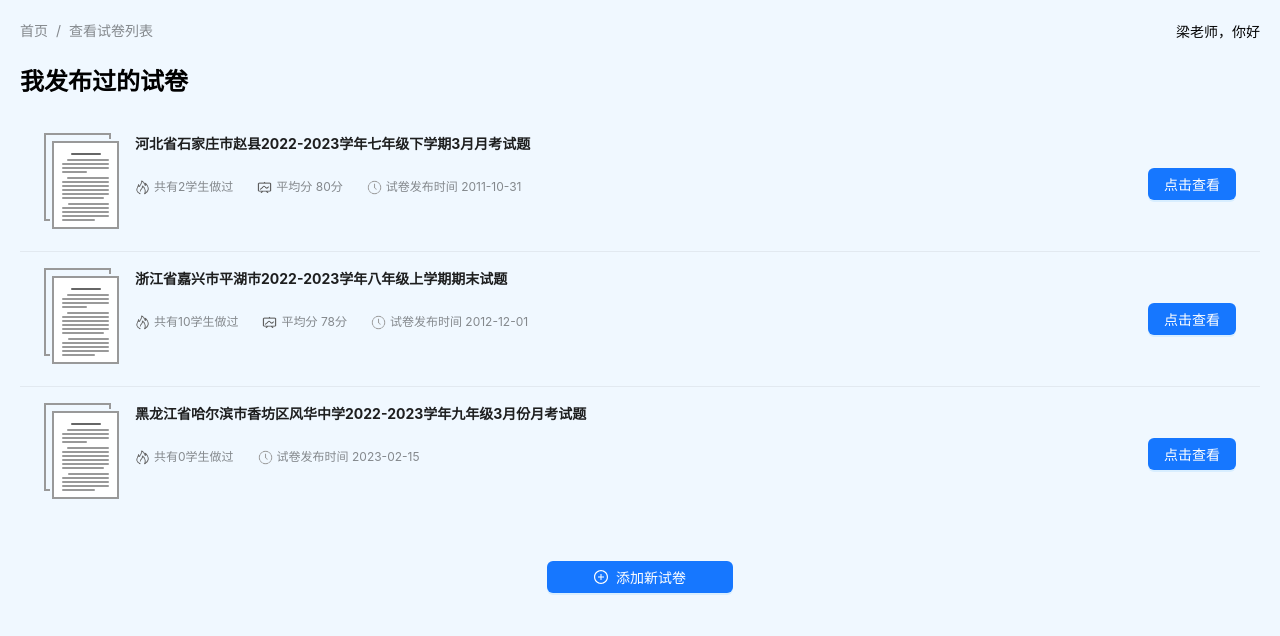
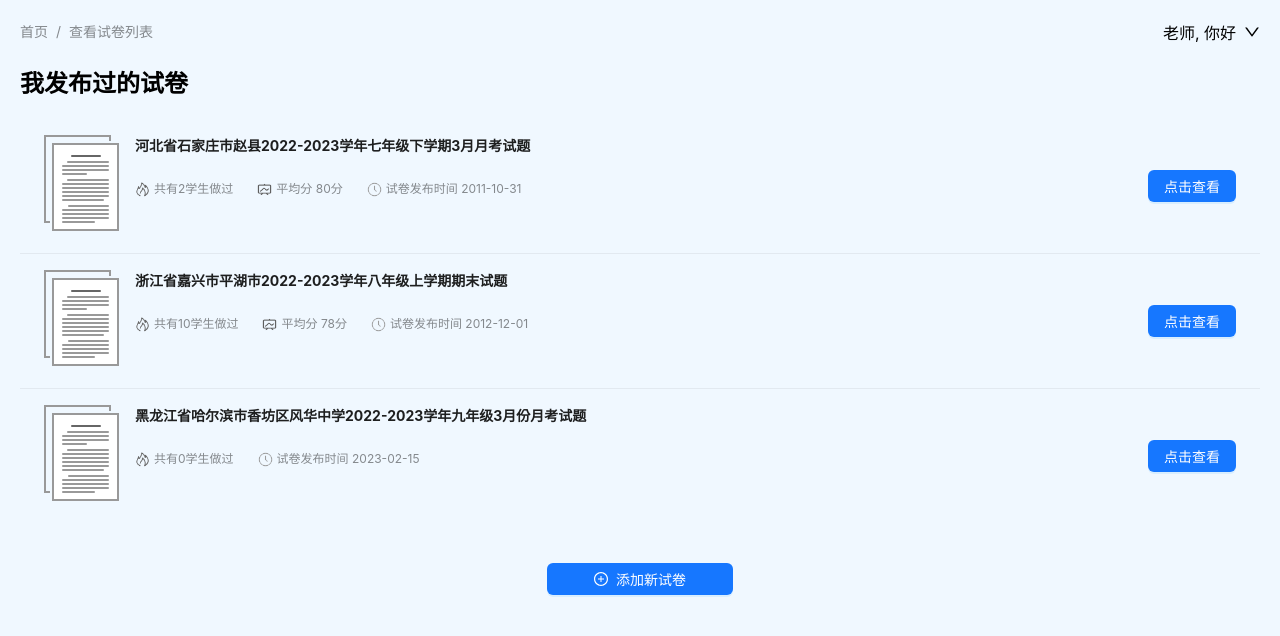
Before and after one commit to vkgo/OCRAutoScore, a React (Create React App) app in the folder score_web/: page /teacher/list in a window 1280 px wide. Shown: the top 636 px of the page. Built offline with nearby package versions, Linux system fonts and the light colour scheme.

Commit message:
实现教师端登出功能

```diff
--- a/score_web/src/pages/Login/Login.tsx
+++ b/score_web/src/pages/Login/Login.tsx
@@ -24,7 +24,6 @@ const Login: React.FC = (props:any) => {
                     window.sessionStorage.setItem("username", form.getFieldValue("username"))
                     props.history.push("teacher/list")
                 }
-                // props.history.push('')
             }
         }
     }
--- a/score_web/src/pages/Teacher/DashBoard/DashBoard.tsx
+++ b/score_web/src/pages/Teacher/DashBoard/DashBoard.tsx
@@ -1,8 +1,9 @@
-import React from "react"
+import React,{useEffect, useState} from "react"
 import { RouteConfigComponentProps, renderRoutes } from "react-router-config"
 import { Link } from 'react-router-dom';
 import './DashBoard.less'
-import { Breadcrumb } from "antd"
+import { Breadcrumb, Button, Dropdown, MenuProps, Space } from "antd"
+import { DownOutlined} from '@ant-design/icons';
 interface DashBoardProps extends RouteConfigComponentProps {}
 const breadcrumbNameMap: Record<string, string> = {
     '/teacher': '首页',
@@ -19,7 +20,6 @@ const DashBoard: React.FC<DashBoardProps> = (props) => {
     // 拆分当前路径
     const pathSnippets = props.location.pathname.split('/').filter((i) => i);
     console.log('pathSnippets:', pathSnippets)
-
     let breadcrumbItems : BreadcrumbItemInterface[] = [];
     for(let i = 0; i < pathSnippets.length; i++) {
         const url = `/${pathSnippets.slice(0, i + 1).join('/')}`;
@@ -30,13 +30,35 @@ const DashBoard: React.FC<DashBoardProps> = (props) => {
         });
     };
 
+    const logOut = () => {
+        window.sessionStorage.removeItem("role");
+        window.sessionStorage.removeItem("username");
+        props.history.push("/")
+    }
 
+    const items : MenuProps['items'] = [
+        {
+            key: '1',
+            label: (<Button type="link" onClick={()=>logOut()}>登出</Button>)
+        }
+    ];
+
+    const [username, setUsername] = useState("")
+
+    useEffect(()=>{
+        setUsername(window.sessionStorage.getItem("username"));
+    })
 
     return (
         <div className="techer_dashboard_body">
             <div className="header">
                 <Breadcrumb items = {breadcrumbItems}/>
-                <span className="name">梁老师，你好</span>
+                <Dropdown menu={{items}}>
+                    <Space>
+                        <span>{username}老师, 你好</span>
+                        <DownOutlined/>
+                    </Space>
+                </Dropdown>
             </div>
             {renderRoutes(props.route.routes)}
         </div>
```
